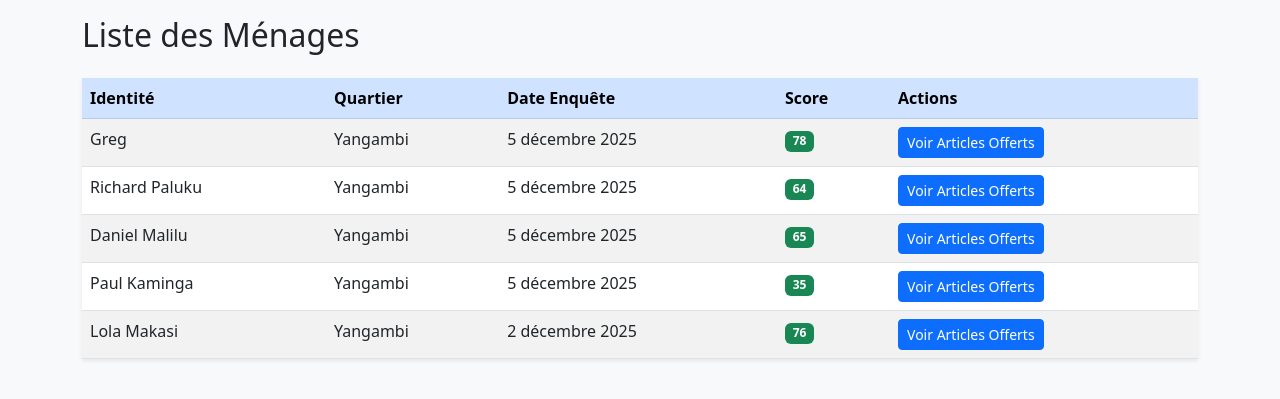
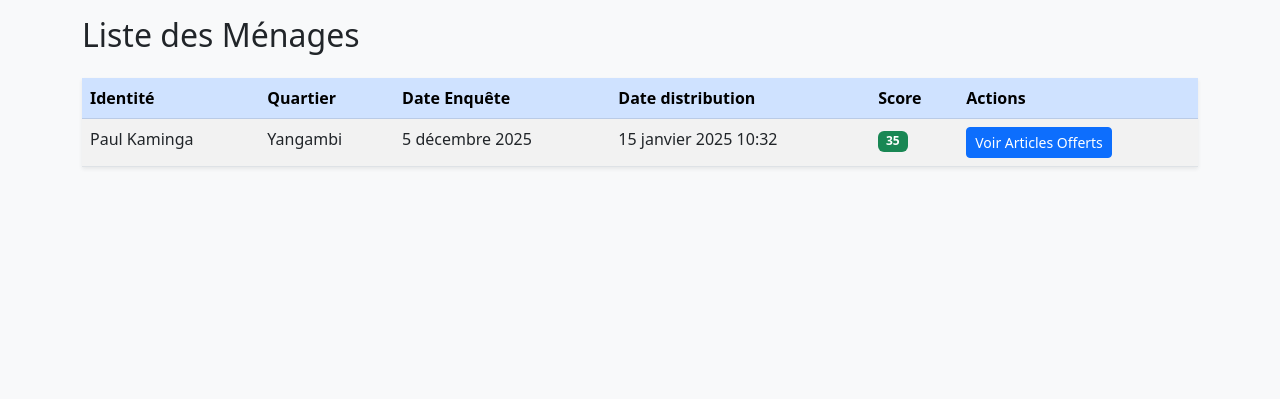
Before and after one commit to Jutrid/backend_sondage, a Django app: page /menages/ in a window 1280 px wide. Shown: the part 104-503 px from the top of the page. Run offline with Django 5.2, Linux system fonts and the light colour scheme; data comes from the database, SQL or seed files in the repository.

Commit message:
Version Beta 5

```diff
--- a/application/models.py
+++ b/application/models.py
@@ -100,10 +100,17 @@ class Bouquets(models.Model):
         return f"Bouquet {self.niveau} - {self.description}"
 
 class Distribution(models.Model):
-    menage_uuid = models.UUIDField(max_length=50, null=True, blank=True)
-    date_distribution = models.DateTimeField(auto_now_add=True)
+    menage = models.ForeignKey(Menage, on_delete=models.CASCADE, related_name="distributions", null=True)
+    date_distribution = models.DateTimeField()
     fournisseurid = models.ForeignKey(User, on_delete=models.SET_NULL, null=True, related_name="offres_fournies")
-    items = models.ManyToManyField(Bouquets, related_name="offres", null=True, blank=True)
 
     def __str__(self):
-        return f"Distribution to {self.menage_uuid} on {self.date_distribution.strftime('%Y-%m-%d %H:%M:%S')}"
+        return f"Distribution to {self.menage} on {self.date_distribution.strftime('%Y-%m-%d %H:%M:%S')}"
+
+class ItemDistribution(models.Model):
+    distribution = models.ForeignKey(Distribution, on_delete=models.CASCADE, related_name="item_distributions")
+    article = models.CharField(max_length=50)
+    quantite = models.IntegerField()
+
+    def __str__(self):
+        return f"{self.article} x{self.quantite} for Distribution {self.distribution.id}"
--- a/application/views.py
+++ b/application/views.py
@@ -3,11 +3,11 @@ from django.shortcuts import get_object_or_404, render, redirect
 from django.http import HttpResponse
 from django.db.models import Count
 import csv
-from .models import Menage, Reponse, Distribution, Bouquets, Besoin
+from .models import Menage, Reponse, Distribution, Bouquets, Besoin, Articles, ItemDistribution
 from django.core.paginator import Paginator
 from .serializers import MenageSerializer
 from rest_framework import generics
-from .serializers import MenageSerializer, DistributionSerializer, BesoinSerializer, BouquetsSerializer
+from .serializers import MenageSerializer, DistributionSerializer, BesoinSerializer, BouquetsSerializer, ArticlesSerializer
 from django.contrib.auth import authenticate, login, logout
 from django.contrib.auth.decorators import login_required
 from django.contrib.auth.models import User, Group
@@ -15,6 +15,9 @@ import qrcode
 import base64
 from io import BytesIO
 from django.contrib import messages
+from rest_framework.views import APIView
+from rest_framework.response import Response
+from rest_framework import status
 
 # Liste + Création
 class MenageListCreateAPIView(generics.ListCreateAPIView):
@@ -39,6 +42,18 @@ class BesoinListCreateAPIView(generics.ListCreateAPIView):
 class BouquetsListCreateAPIView(generics.ListCreateAPIView):
     queryset = Bouquets.objects.all().order_by('-id')
     serializer_class = BouquetsSerializer
+
+class ArticlesListCreateAPIView(generics.ListCreateAPIView):
+    queryset = Articles.objects.all().order_by('-id')
+    serializer_class = ArticlesSerializer
+
+class DistributionCreateView(APIView):
+    def post(self, request):
+        serializer = DistributionSerializer(data=request.data)
+        if serializer.is_valid():
+            serializer.save()
+            return Response({"message": "Distribution enregistrée"}, status=status.HTTP_201_CREATED)
+        return Response(serializer.errors, status=status.HTTP_400_BAD_REQUEST)
 
 @login_required(login_url='/login')
 def admin_dashboard(request):
@@ -299,13 +314,15 @@ def supprimer_utilisateur(request, user_id):
     return redirect("gestion_utilisateurs")
 
 def liste_menages(request):
-    menages = Menage.objects.all().order_by("-id")
-    return render(request, "admin/liste_menages.html", {"menages": menages})
+    distribution = Distribution.objects.all().order_by("-id")
+    print(distribution)
+    return render(request, "admin/liste_menages.html", {"distribution": distribution})
 
 def menage_detail_articles(request, id):
-    menage = get_object_or_404(Menage, id=id)
-    articles = menage.articles_offerts.all()
+    distribution = get_object_or_404(Distribution, id=id)
+    items = ItemDistribution.objects.filter(distribution=distribution)
+    print(items)
     return render(request, "admin/detail_articles.html", {
-        "menage": menage,
-        "articles": articles
+        "distribution": distribution,
+        "items": items
     })
--- a/sondage/urls.py
+++ b/sondage/urls.py
@@ -35,9 +35,11 @@ urlpatterns = [
     # API endpoints
     path('api/menages/', views.MenageListCreateAPIView.as_view(), name='menage-list-create'),
     path('api/menages/<int:pk>/', views.MenageDetailAPIView.as_view(), name='menage-detail'),
-    path('api/distributions/', views.DistributionListCreateAPIView.as_view(), name='distribution-list-create'),
+    # path('api/distributions/', views.DistributionListCreateAPIView.as_view(), name='distribution-list-create'),
+    path("api/distribution/", views.DistributionCreateView.as_view()),
     path('api/besoins/', views.BesoinListCreateAPIView.as_view(), name='articles-list-create'),
     path('api/bouquets/', views.BouquetsListCreateAPIView.as_view(), name='bouquets-list-create'),
+    path('api/articles/', views.ArticlesListCreateAPIView.as_view(), name='articles-list-create'),
 
     # Admin and user views
     path('', admin_dashboard, name='admin_dashboard'),
--- a/templates/admin/dashboard.html
+++ b/templates/admin/dashboard.html
@@ -149,7 +149,7 @@
                 <tbody>
                     {% for m in menages %}
                     <tr>
-                        <td>{{ m.id }}</td>
+                        <td>{{ forloop.counter }}</td>
                         <td>{{ m.identite }}</td>
                         <td>{{ m.village_quartier }}</td>
                         <td>{{ m.air_sante }}</td>
--- a/templates/admin/liste_menages.html
+++ b/templates/admin/liste_menages.html
@@ -34,20 +34,22 @@
                 <th>Identité</th>
                 <th>Quartier</th>
                 <th>Date Enquête</th>
+                <th>Date distribution</th>
                 <th>Score</th>
                 <th>Actions</th>
             </tr>
         </thead>
 
         <tbody>
-            {% for m in menages %}
+            {% for d in distribution %}
             <tr>
-                <td>{{ m.identite }}</td>
-                <td>{{ m.village_quartier }}</td>
-                <td>{{ m.date_enquete }}</td>
-                <td><span class="badge bg-success">{{ m.score_total }}</span></td>
+                <td>{{ d.menage.identite }}</td>
+                <td>{{ d.menage.village_quartier }}</td>
+                <td>{{ d.menage.date_enquete }}</td>
+                <td>{{ d.date_distribution }}</td>
+                <td><span class="badge bg-success">{{ d.menage.score_total }}</span></td>
                 <td>
-                    <a href="/menages/{{ m.id }}/articles/" class="btn btn-sm btn-primary">
+                    <a href="/menages/{{ d.id }}/articles/" class="btn btn-sm btn-primary">
                         Voir Articles Offerts
                     </a>
                 </td>
```
Also changed, not shown: application/serializers.py (+50 -2 lines), templates/admin/detail_articles.html (+7 -9 lines), application/migrations/0016_remove_distribution_items_and_more.py (added), db.sqlite3.
